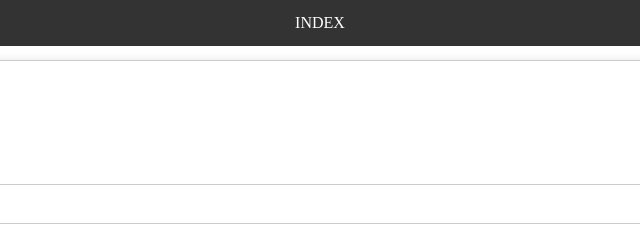
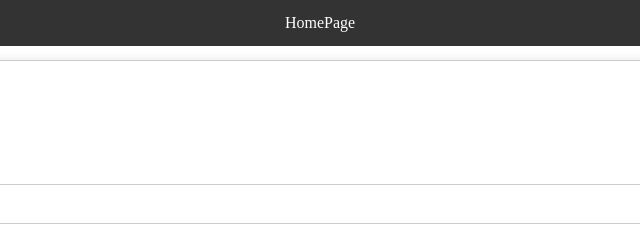
Before and after one commit to jatin010/crypto.io, a plain HTML site: page sign_in.html in a window 1280 px wide. Shown: the top 236 px of the page, 320-960 px from the left. Drawn offline with Linux system fonts and the light colour scheme.

Commit message:
Update sign_in.html

```diff
--- a/sign_in.html
+++ b/sign_in.html
@@ -9,7 +9,7 @@
 <body>
     <nav class="navbar">
         <ul>
-            <li><a href="index.html">INDEX</a></li>
+            <li><a href="index.html">HomePage</a></li>
         </ul>
     </nav>
     <div class="container">
```
